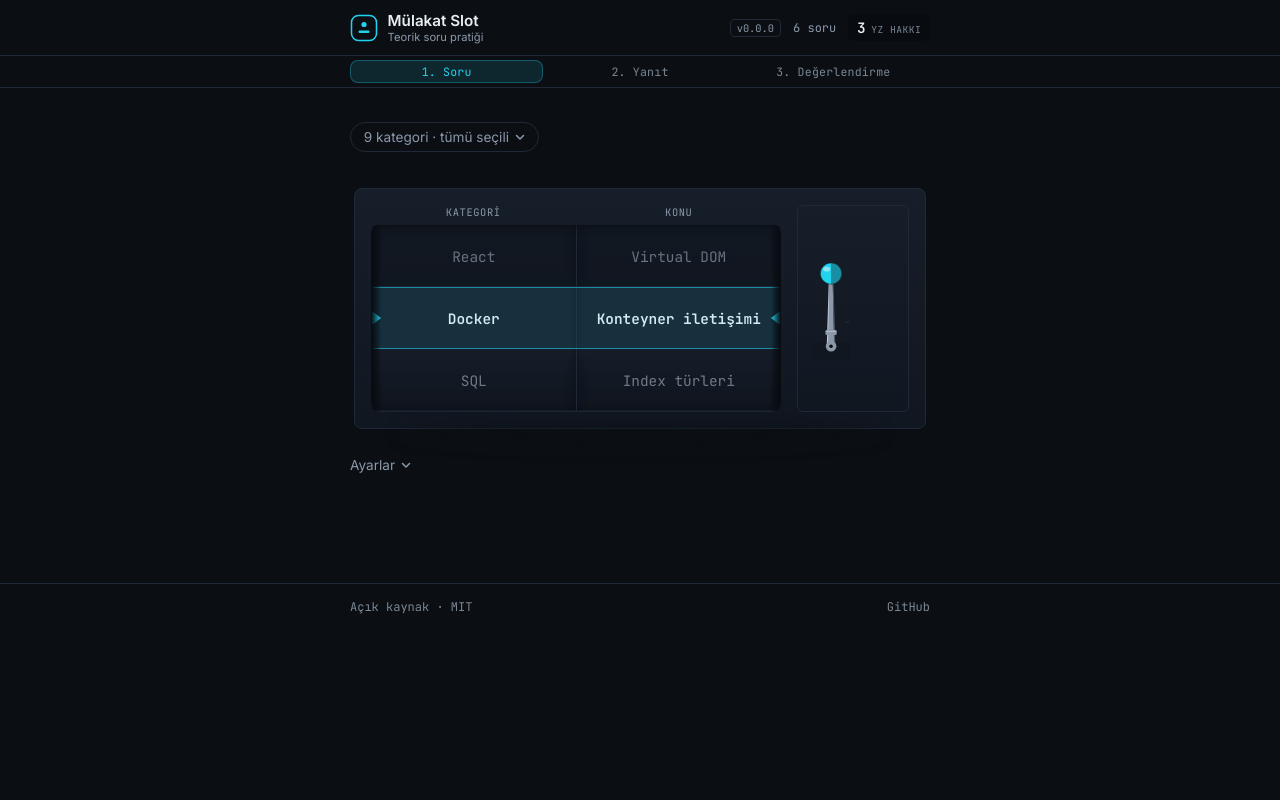
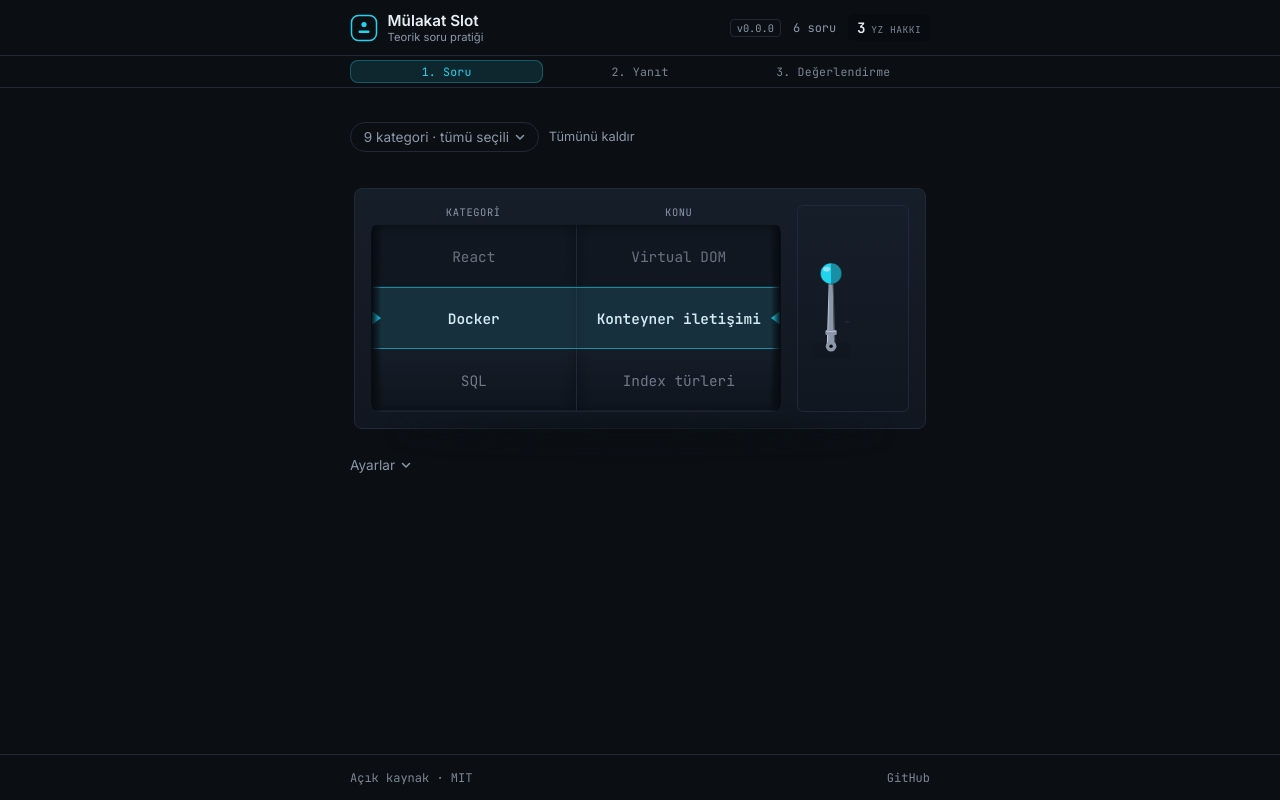
Before and after one commit to Metecode/interview-prep-slots, a React (Vite) app: page / in a window 1280 px wide. Built offline with nearby package versions, Linux system fonts and the light colour scheme.

Commit message:
feat: implement category selection toggle functionality and update styles for layout consistency

```diff
--- a/src/App.module.css
+++ b/src/App.module.css
@@ -1,29 +1,26 @@
 /*
   Sayfanın kabuğu.
 
-  --shell: sayfadaki tek içerik sütunu genişliği. Üst çubuk, adım
-  göstergesi, makine sütunu ve sonuç paneli hepsi bunu okur; böylece
-  hepsi aynı sol kenara hizalanır. Sonuç ekranı iki sütuna geçtiğinde
-  sütun genişler ve üst çubuk da onunla birlikte açılır.
+  .app (kategori seçici, makine) sabit --shell-narrow genişliğinde durur
+  ve hiçbir adımda büyümez — üst çubukla aynı kenardan hizalı kalsın,
+  sonuç ekranına geçişte kaymasın diye. Sonuç paneli (ResultPanel) ayrı
+  bir kardeş öğe, kendi --shell-wide genişliğiyle bağımsız ortalanır.
 
-  Makine bu sütunla birlikte esnemez: Machine.module.css'te kendi
-  üst sınırı var, geniş kipte sütunun solunda kalır.
+  root, sayfa boyu içerik kısa kaldığında bile footer'ı ekranın altına
+  yaslamak için tam viewport yüksekliğinde bir flex kolon.
 */
 
 .root {
-  --shell: var(--shell-narrow);
-}
-
-/* İki sütunlu sonuç ekranı yalnızca burada açılıyor; sütun da. */
-@media (min-width: 1024px) {
-  .root[data-wide="true"] {
-    --shell: var(--shell-wide);
-  }
+  display: flex;
+  flex-direction: column;
+  min-height: 100vh;
+  min-height: 100dvh;
 }
 
 .shell {
   display: flex;
   flex-direction: column;
+  flex: 1;
   gap: 1.25rem;
   padding-bottom: 90px;
 }
@@ -31,11 +28,9 @@
 .app {
   display: flex;
   flex-direction: column;
-  /* Yaslama sola: geniş kipte makine ve kategori çipleri sütunun
-     ortasına kaçmasın, sonuç paneliyle aynı kenardan başlasın. */
   align-items: flex-start;
   gap: 1.25rem;
-  max-width: var(--shell);
+  max-width: var(--shell-narrow);
   width: 100%;
   margin: 0 auto;
   padding: 34px 20px 0;
--- a/src/App.tsx
+++ b/src/App.tsx
@@ -16,6 +16,7 @@ import { initialSessionState, sessionReducer, toStore } from "./domain/session";
 import type { SessionState } from "./domain/session";
 import { useStore } from "./storage/useStore";
 import type { SelfRating, Store } from "./domain/progress";
+import { CATEGORIES } from "./domain/question";
 import type { Category } from "./domain/question";
 
 /**
@@ -129,17 +130,17 @@ function Session({ store, recovered, save }: SessionProps) {
     dispatch({ type: "TOGGLE_CATEGORY", category });
   }
 
+  function handleToggleAllCategories() {
+    const allSelected = state.activeCategories.length === CATEGORIES.length;
+    dispatch({ type: "SET_CATEGORIES", categories: allSelected ? [] : [...CATEGORIES] });
+  }
+
   const canSpin =
     (state.phase === "idle" || state.phase === "evaluated") &&
     state.activeCategories.length > 0;
 
   return (
-    /*
-      data-wide: sonuç ekranı iki sütuna geçince içerik sütunu genişler.
-      Üst çubuk, adım göstergesi ve makine sütunu genişliği buradan
-      okuyor — hepsi aynı sol kenardan başlasın diye.
-    */
-    <div className={styles.root} data-wide={state.phase === "evaluated"}>
+    <div className={styles.root}>
       <TopBar questionCount={activeQuestionCount} quotaRemaining={state.quotaRemaining} />
       {/* Adım göstergesi üst çubuğun altında, ince bir ayırıcıyla. */}
       <StepIndicator phase={state.phase} />
@@ -150,6 +151,7 @@ function Session({ store, recovered, save }: SessionProps) {
             active={state.activeCategories}
             disabled={state.phase === "spinning"}
             onToggle={handleToggleCategory}
+            onToggleAll={handleToggleAllCategories}
           />
 
           <Machine
--- a/src/components/CategoryPicker.module.css
+++ b/src/components/CategoryPicker.module.css
@@ -11,12 +11,21 @@
   gap: 0.5rem;
 }
 
+/* Özet düğmesi ve "tümünü seç" aynı satırda, bitişik duruyor — ikisi
+   de aynı seçim durumuyla ilgili, sayfanın iki ucuna dağılmasın diye.
+   Liste kapalıyken bile ikisi de görünür ve erişilebilir kalır. */
+.header {
+  display: flex;
+  align-items: center;
+  flex-wrap: wrap;
+  gap: 0.5rem 0.6rem;
+}
+
 /* Kapalıyken tek satır: sayfa nefes alsın diye çipler varsayılan gizli. */
 .summary {
   display: inline-flex;
   align-items: center;
   gap: 0.4rem;
-  align-self: flex-start;
   padding: 0.35rem 0.8rem;
   font: inherit;
   font-size: 0.85rem;
@@ -49,12 +58,39 @@
   }
 }
 
+.selectAll {
+  padding: 0;
+  font: inherit;
+  font-size: 0.8rem;
+  color: var(--text-dim);
+  background: none;
+  border: 0;
+  cursor: pointer;
+  transition: color var(--dur-fast) var(--ease-out);
+}
+
+@media (hover: hover) {
+  .selectAll:hover:not(:disabled) {
+    color: var(--text);
+  }
+}
+
+.selectAll:focus-visible {
+  outline: 2px solid var(--text);
+  outline-offset: 2px;
+}
+
+.selectAll:disabled {
+  opacity: 0.45;
+  cursor: not-allowed;
+}
+
 .list {
   display: flex;
   flex-wrap: wrap;
   gap: 0.5rem;
   margin: 0;
-  /* Üstteki boşluk özet düğmesinden ayırır; açılış hareketi Collapse'in işi. */
+  /* Üstteki boşluk özet satırından ayırır; açılış hareketi Collapse'in işi. */
   padding: 0.5rem 0 0;
   list-style: none;
 }
--- a/src/components/CategoryPicker.tsx
+++ b/src/components/CategoryPicker.tsx
@@ -16,6 +16,8 @@ export type CategoryPickerProps = {
   /** true iken hiçbir çip tıklanamaz (ör. makara dönerken). */
   disabled: boolean;
   onToggle: (category: Category) => void;
+  /** Tümünü seç / tümünü kaldır arasında geçiş yapar. */
+  onToggleAll: () => void;
 };
 
 /** Kapalı özet metni: hepsi seçiliyse tek kelime, değilse ilk iki etiket + kalan sayı. */
@@ -30,13 +32,15 @@ function summarize(active: Category[]): string {
   return `${labels.slice(0, 2).join(", ")} +${labels.length - 2}`;
 }
 
-export function CategoryPicker({ active, disabled, onToggle }: CategoryPickerProps) {
+export function CategoryPicker({ active, disabled, onToggle, onToggleAll }: CategoryPickerProps) {
   // Kalıcı olması gerekmiyor: her açılışta kapalı başlar.
   const [open, setOpen] = useState(false);
   const listId = useId();
+  const allSelected = active.length === CATEGORIES.length;
 
   return (
     <div className={styles.picker}>
+      <div className={styles.header}>
         <button
           type="button"
           className={styles.summary}
@@ -49,6 +53,18 @@ export function CategoryPicker({ active, disabled, onToggle }: CategoryPickerPro
           </span>
           <ChevronIcon className={styles.chevron} />
         </button>
+
+        {/* Açık/kapalı fark etmeden erişilebilir olsun diye özet
+            düğmesinin yanında, koleksiyonun içine gömülü değil. */}
+        <button
+          type="button"
+          className={styles.selectAll}
+          disabled={disabled}
+          onClick={onToggleAll}
+        >
+          {allSelected ? "Tümünü kaldır" : "Tümünü seç"}
+        </button>
+      </div>
 
       <Collapse open={open} id={listId}>
         <ul className={styles.list}>
--- a/src/components/Footer.module.css
+++ b/src/components/Footer.module.css
@@ -1,6 +1,7 @@
 /*
-  Alt bilgi: tam sayfa genişliğinde ayırıcı, içerik .app ile aynı
-  620px sütuna hizalanır. Renkler tokens.css'ten gelir.
+  Alt bilgi: tam sayfa genişliğinde ayırıcı, sabit 620px sütuna
+  hizalanır — üst çubukla aynı gerekçeyle (bkz. TopBar.module.css).
+  Renkler tokens.css'ten gelir.
 */
 
 .footer {
@@ -8,8 +9,8 @@
 }
 
 .inner {
-  /* Üst çubuk ve içerikle aynı sütun; bkz. App.module.css .root */
-  max-width: var(--shell, var(--shell-narrow));
+  /* Üst çubukla aynı sabit sütun; bkz. TopBar.module.css */
+  max-width: var(--shell-narrow);
   margin: 0 auto;
   padding: 0.9rem 20px;
   display: flex;
--- a/src/components/StepIndicator.module.css
+++ b/src/components/StepIndicator.module.css
@@ -12,8 +12,8 @@
 
 .track {
   position: relative;
-  /* Üst çubuk ve içerikle aynı sütun; bkz. App.module.css .root */
-  max-width: var(--shell, var(--shell-narrow));
+  /* Üst çubuk gibi sabit genişlik; bkz. TopBar.module.css */
+  max-width: var(--shell-narrow);
   margin: 0 auto;
   padding: 0 20px;
 }
--- a/src/components/TopBar.module.css
+++ b/src/components/TopBar.module.css
@@ -1,8 +1,9 @@
 /*
-  Üst çubuk: tam sayfa genişliğinde bir şerit, içeriği .app ile aynı
-  sütuna hizalanır. Genişlik --shell'den okunuyor (App.module.css
-  .root'ta tanımlı), böylece sonuç ekranı iki sütuna açıldığında logo
-  ve rozetler de içerikle birlikte kayar.
+  Üst çubuk: tam sayfa genişliğinde bir şerit. Genişliği sabit tutuyoruz
+  (--shell-narrow) — sonuç ekranı iki sütuna açılıp içerik genişlese
+  bile üst çubuk büyüyüp küçülmesin; adımlar arasında sabit bir çerçeve
+  kalsın diye. Bkz. StepIndicator.module.css ve Footer.module.css, aynı
+  gerekçeyle aynı sabit genişliği kullanıyor.
 */
 
 .bar {
@@ -11,7 +12,7 @@
 }
 
 .inner {
-  max-width: var(--shell, var(--shell-narrow));
+  max-width: var(--shell-narrow);
   margin: 0 auto;
   padding: 0.7rem 20px;
   display: flex;
--- a/src/domain/session.ts
+++ b/src/domain/session.ts
@@ -41,6 +41,7 @@ export type SessionAction =
       quotaRemaining?: number;
     }
   | { type: "TOGGLE_CATEGORY"; category: Category }
+  | { type: "SET_CATEGORIES"; categories: Category[] }
   | {
       type: "SPIN";
       questions: readonly Question[];
@@ -121,6 +122,12 @@ export function sessionReducer(
           ? state.activeCategories.filter((c) => c !== action.category)
           : [...state.activeCategories, action.category],
       };
+    }
+
+    case "SET_CATEGORIES": {
+      // Tümünü seç / tümünü kaldır: makara dönerken filtre değişmesin.
+      if (state.phase === "spinning") return state;
+      return { ...state, activeCategories: action.categories };
     }
 
     case "SPIN": {
```
Also changed, not shown: 1 other file (tests, documents, lock files or other folders). Lines whose indentation alone changed are shown as unchanged.
